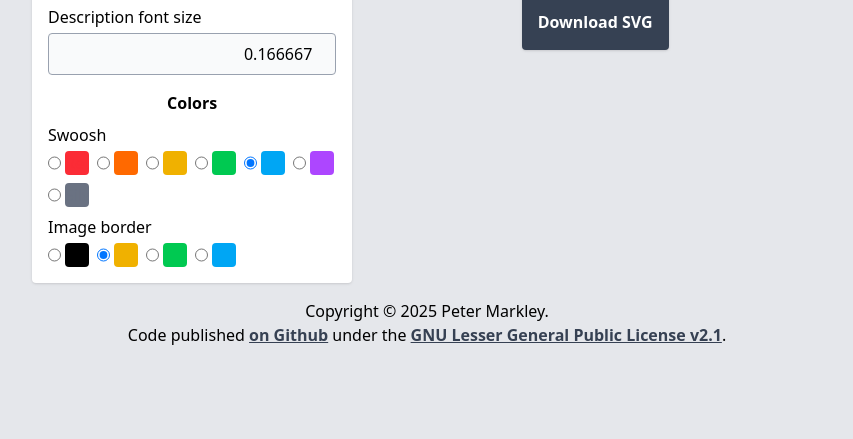
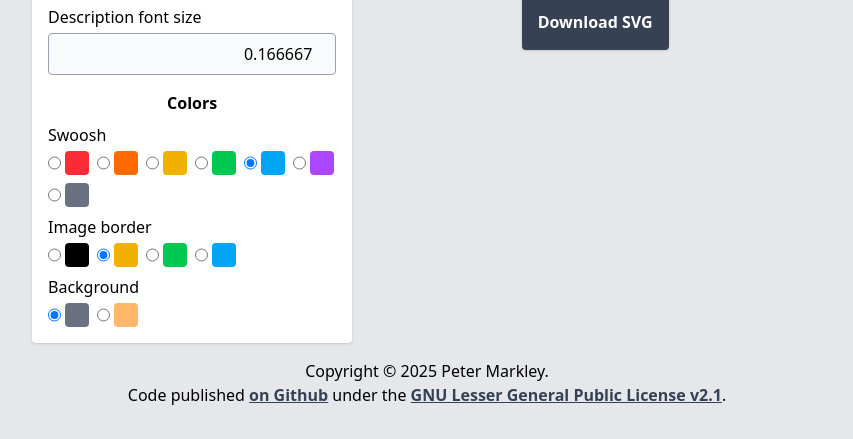
Before and after one commit to petermarkley/fetc_maker, a plain HTML site: page index.html in a window 1280 px wide. Shown: the part 789-1228 px from the top of the page, without its empty margins (213-1066 px from the left). Before the commit the page ends 1176 px from the top, so only its background shows below. Drawn offline with nearby package versions, Linux system fonts and the light colour scheme.

Commit message:
Add adjustable card background color

```diff
--- a/index.html
+++ b/index.html
@@ -114,6 +114,19 @@
                 </div>
               </div>
             </div>
+            <div class="flex flex-col gap-1 items-start">
+              <h3>Background</h3>
+              <div class="flex flex-row gap-2 items-start flex-wrap">
+                <div class="flex flex-row gap-1">
+                  <input type="radio" id="background_color_silver" name="background_color" v-model="backgroundColorSelection" value="silver" class="cursor-pointer"/>
+                  <label for="background_color_silver" title="Silver" class="text-gray-500 bg-gray-500 block w-6 h-6 rounded overflow-hidden cursor-pointer">Silver</label>
+                </div>
+                <div class="flex flex-row gap-1">
+                  <input type="radio" id="background_color_tan" name="background_color" v-model="backgroundColorSelection" value="tan" class="cursor-pointer"/>
+                  <label for="background_color_tan" title="Tan" class="text-orange-300 bg-orange-300 block w-6 h-6 rounded overflow-hidden cursor-pointer">Tan</label>
+                </div>
+              </div>
+            </div>
           </div>
         </div>
         <div class="flex flex-col items-center gap-4 w-full">
@@ -135,8 +148,8 @@
             class="w-full h-auto">
             <defs id="defs1">
               <linearGradient id="linearGradient16" inkscape:collect="always">
-                <stop style="stop-color:#8999a3;stop-opacity:1;" offset="0" id="stop16" />
-                <stop style="stop-color:#8999a3;stop-opacity:0;" offset="1" id="stop17" />
+                <stop :style="&quot;stop-color:&quot; + backgroundColor.fade + &quot;;stop-opacity:1;&quot;" offset="0" id="stop16" />
+                <stop :style="&quot;stop-color:&quot; + backgroundColor.fade + &quot;;stop-opacity:0;&quot;" offset="1" id="stop17" />
               </linearGradient>
               <filter
                 inkscape:collect="always"
@@ -197,7 +210,7 @@
             </defs>
             <g inkscape:label="Layer 1" inkscape:groupmode="layer" id="layer1">
               <rect
-                style="fill:#cedbe3;fill-opacity:1;stroke:#acb2b7;stroke-width:0.02;stroke-linejoin:round;stroke-opacity:1;stroke-dasharray:none"
+                :style="&quot;fill:&quot; + backgroundColor.fill + &quot;;fill-opacity:1;stroke:&quot; + backgroundColor.border + &quot;;stroke-width:0.02;stroke-linejoin:round;stroke-opacity:1;stroke-dasharray:none&quot;"
                 id="rect1"
                 width="2.48"
                 height="3.48"
@@ -471,6 +484,19 @@
               green: '#427634',
               blue: '#2f6ea0',
             },
+            backgroundColorSelection: 'silver',
+            backgroundColorArray: {
+              silver: {
+                fill: '#cedbe3',
+                border: '#acb2b7',
+                fade: '#8999a3',
+              },
+              tan: {
+                fill: '#e3d7ce',
+                border: '#b7aca3',
+                fade: '#a39385',
+              },
+            },
           };
         },
         computed: {
@@ -491,6 +517,9 @@
           },
           imgBorderColor() {
             return this.imgBorderColorArray[this.imgBorderColorSelection];
+          },
+          backgroundColor() {
+            return this.backgroundColorArray[this.backgroundColorSelection];
           },
         },
         methods: {
```
